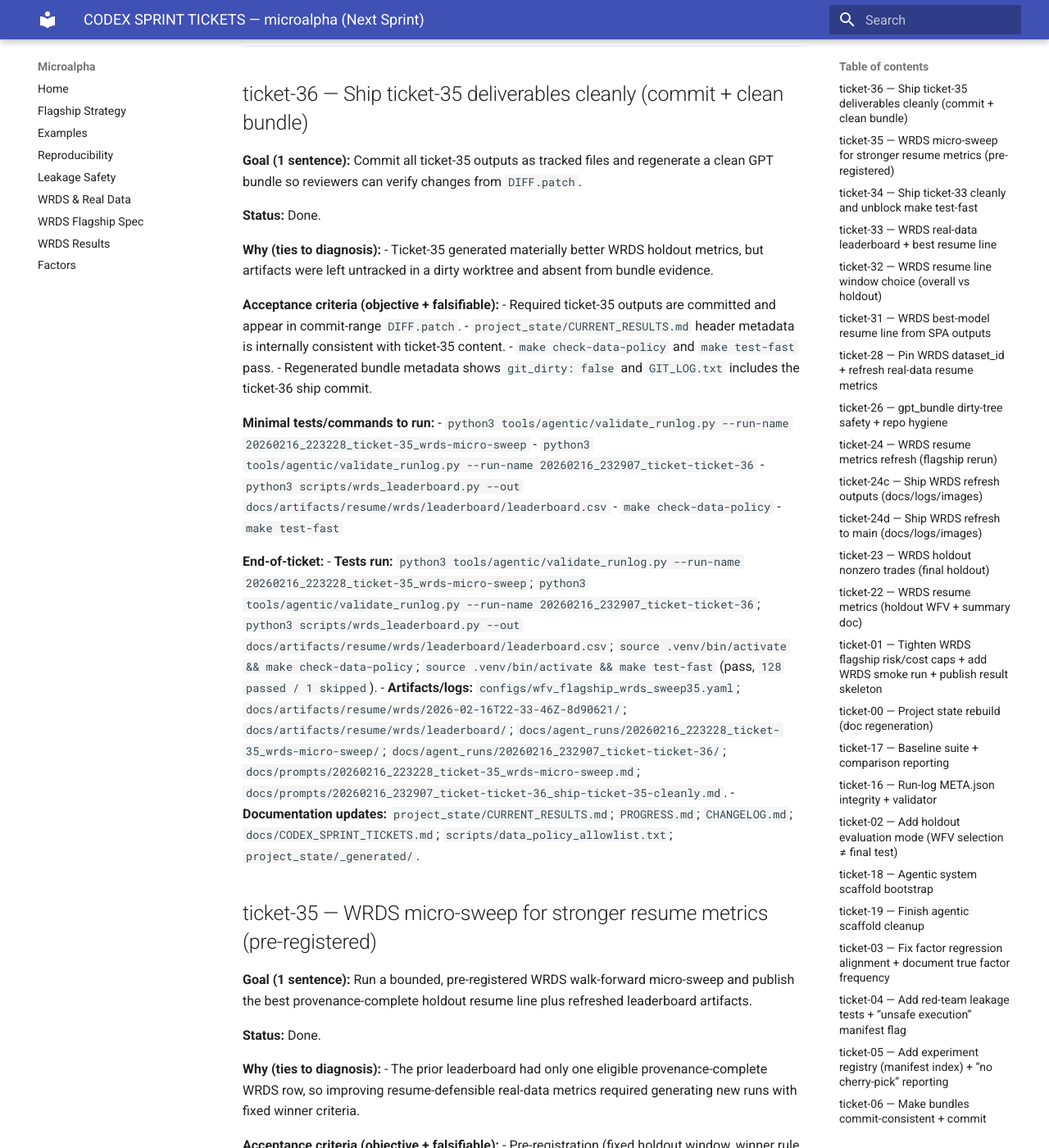
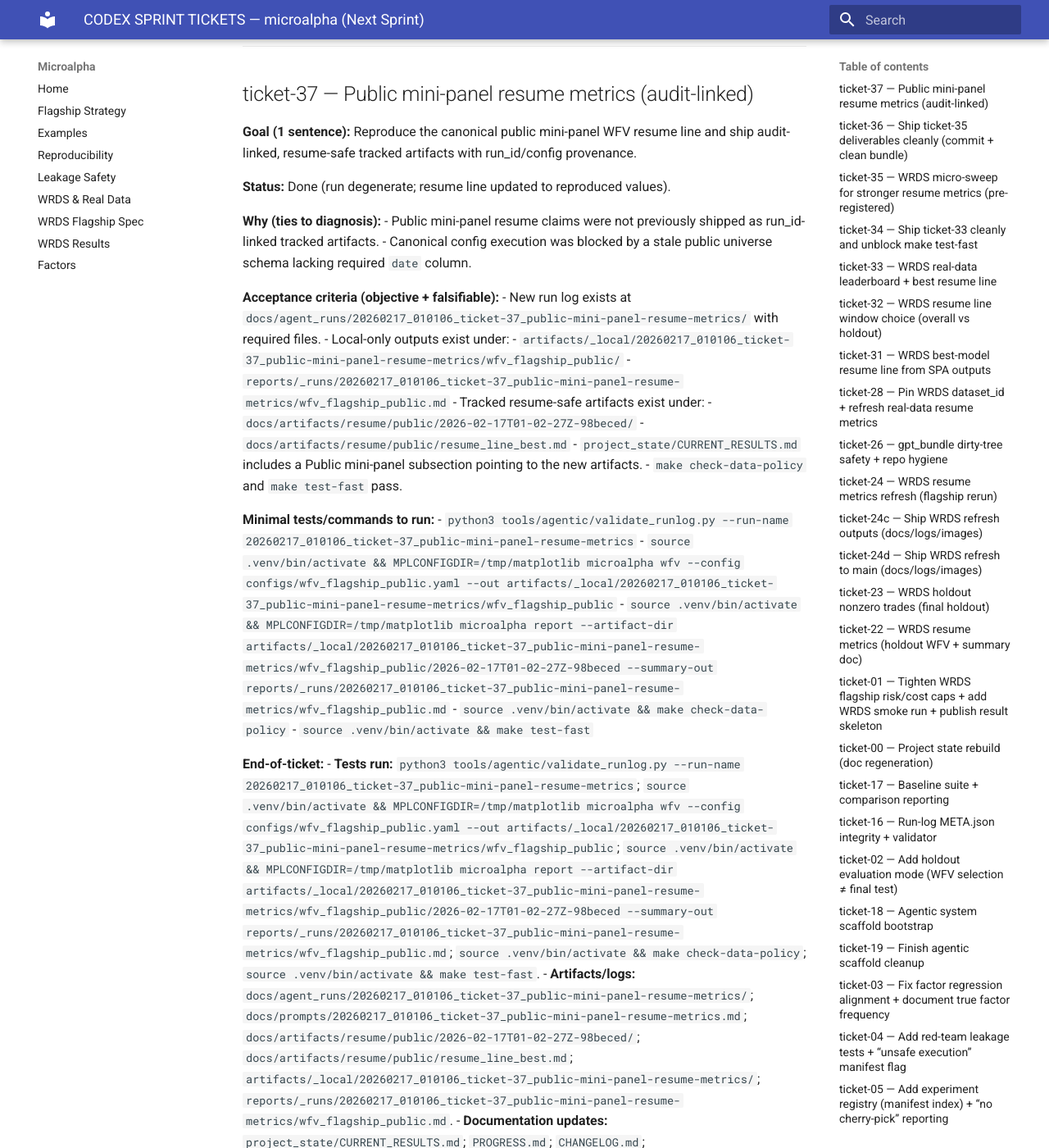
Before and after one commit to MateoBodon/microalpha, an MkDocs documentation site: the page built from docs/CODEX_SPRINT_TICKETS.md, in a window 1280 px wide and 1400 px high, scrolled down 283 px. Shown: the whole window at 82% size. Built offline with MkDocs 1.6.1 and Material for MkDocs 9.7.7, drawn with Linux system fonts in a browser that asks for light colours; some of the changed text lies outside the part shown.

Commit message:
ticket-37: ship public mini-panel resume artifacts cleanly

```diff
--- a/docs/CODEX_SPRINT_TICKETS.md
+++ b/docs/CODEX_SPRINT_TICKETS.md
@@ -5,6 +5,39 @@
 **Ground-truth diagnosis input:** see `docs/gpt_outputs/` (Prompt‑1 output) — validity first.
 
 ---
+
+## ticket-37 — Public mini-panel resume metrics (audit-linked)
+
+**Goal (1 sentence):** Reproduce the canonical public mini-panel WFV resume line and ship audit-linked, resume-safe tracked artifacts with run_id/config provenance.
+
+**Status:** Done (run degenerate; resume line updated to reproduced values).
+
+**Why (ties to diagnosis):**
+- Public mini-panel resume claims were not previously shipped as run_id-linked tracked artifacts.
+- Canonical config execution was blocked by a stale public universe schema lacking required `date` column.
+
+**Acceptance criteria (objective + falsifiable):**
+- New run log exists at `docs/agent_runs/20260217_010106_ticket-37_public-mini-panel-resume-metrics/` with required files.
+- Local-only outputs exist under:
+  - `artifacts/_local/20260217_010106_ticket-37_public-mini-panel-resume-metrics/wfv_flagship_public/`
+  - `reports/_runs/20260217_010106_ticket-37_public-mini-panel-resume-metrics/wfv_flagship_public.md`
+- Tracked resume-safe artifacts exist under:
+  - `docs/artifacts/resume/public/2026-02-17T01-02-27Z-98beced/`
+  - `docs/artifacts/resume/public/resume_line_best.md`
+- `project_state/CURRENT_RESULTS.md` includes a Public mini-panel subsection pointing to the new artifacts.
+- `make check-data-policy` and `make test-fast` pass.
+
+**Minimal tests/commands to run:**
+- `python3 tools/agentic/validate_runlog.py --run-name 20260217_010106_ticket-37_public-mini-panel-resume-metrics`
+- `source .venv/bin/activate && MPLCONFIGDIR=/tmp/matplotlib microalpha wfv --config configs/wfv_flagship_public.yaml --out artifacts/_local/20260217_010106_ticket-37_public-mini-panel-resume-metrics/wfv_flagship_public`
+- `source .venv/bin/activate && MPLCONFIGDIR=/tmp/matplotlib microalpha report --artifact-dir artifacts/_local/20260217_010106_ticket-37_public-mini-panel-resume-metrics/wfv_flagship_public/2026-02-17T01-02-27Z-98beced --summary-out reports/_runs/20260217_010106_ticket-37_public-mini-panel-resume-metrics/wfv_flagship_public.md`
+- `source .venv/bin/activate && make check-data-policy`
+- `source .venv/bin/activate && make test-fast`
+
+**End-of-ticket:**
+- **Tests run:** `python3 tools/agentic/validate_runlog.py --run-name 20260217_010106_ticket-37_public-mini-panel-resume-metrics`; `source .venv/bin/activate && MPLCONFIGDIR=/tmp/matplotlib microalpha wfv --config configs/wfv_flagship_public.yaml --out artifacts/_local/20260217_010106_ticket-37_public-mini-panel-resume-metrics/wfv_flagship_public`; `source .venv/bin/activate && MPLCONFIGDIR=/tmp/matplotlib microalpha report --artifact-dir artifacts/_local/20260217_010106_ticket-37_public-mini-panel-resume-metrics/wfv_flagship_public/2026-02-17T01-02-27Z-98beced --summary-out reports/_runs/20260217_010106_ticket-37_public-mini-panel-resume-metrics/wfv_flagship_public.md`; `source .venv/bin/activate && make check-data-policy`; `source .venv/bin/activate && make test-fast`.
+- **Artifacts/logs:** `docs/agent_runs/20260217_010106_ticket-37_public-mini-panel-resume-metrics/`; `docs/prompts/20260217_010106_ticket-37_public-mini-panel-resume-metrics.md`; `docs/artifacts/resume/public/2026-02-17T01-02-27Z-98beced/`; `docs/artifacts/resume/public/resume_line_best.md`; `artifacts/_local/20260217_010106_ticket-37_public-mini-panel-resume-metrics/`; `reports/_runs/20260217_010106_ticket-37_public-mini-panel-resume-metrics/wfv_flagship_public.md`.
+- **Documentation updates:** `project_state/CURRENT_RESULTS.md`; `PROGRESS.md`; `CHANGELOG.md`; `docs/CODEX_SPRINT_TICKETS.md`.
 
 ## ticket-36 — Ship ticket-35 deliverables cleanly (commit + clean bundle)
 
```
Also changed, not shown: CHANGELOG.md (+2 -0 lines), PROGRESS.md (+5 -0 lines), docs/agent_runs/20260217_010106_ticket-37_public-mini-panel-resume-metrics/COMMANDS.md (added, +37 -0 lines), docs/agent_runs/20260217_010106_ticket-37_public-mini-panel-resume-metrics/META.json (added, +30 -0 lines), docs/agent_runs/20260217_010106_ticket-37_public-mini-panel-resume-metrics/PROMPT.md (added, +16 -0 lines), docs/agent_runs/20260217_010106_ticket-37_public-mini-panel-resume-metrics/RESULTS.md (added, +24 -0 lines), docs/agent_runs/20260217_010106_ticket-37_public-mini-panel-resume-metrics/TESTS.md (added, +20 -0 lines), docs/artifacts/resume/public/2026-02-17T01-02-27Z-98beced/manifest_excerpt.json (added, +33 -0 lines), docs/artifacts/resume/public/2026-02-17T01-02-27Z-98beced/metrics.json (added, +41 -0 lines), docs/artifacts/resume/public/2026-02-17T01-02-27Z-98beced/snippet.md (added, +1 -0 lines), docs/artifacts/resume/public/resume_line_best.md (added, +10 -0 lines), docs/prompts/20260217_010106_ticket-37_public-mini-panel-resume-metrics.md (added, +27 -0 lines), project_state/CURRENT_RESULTS.md (+21 -4 lines), 1 other file.
